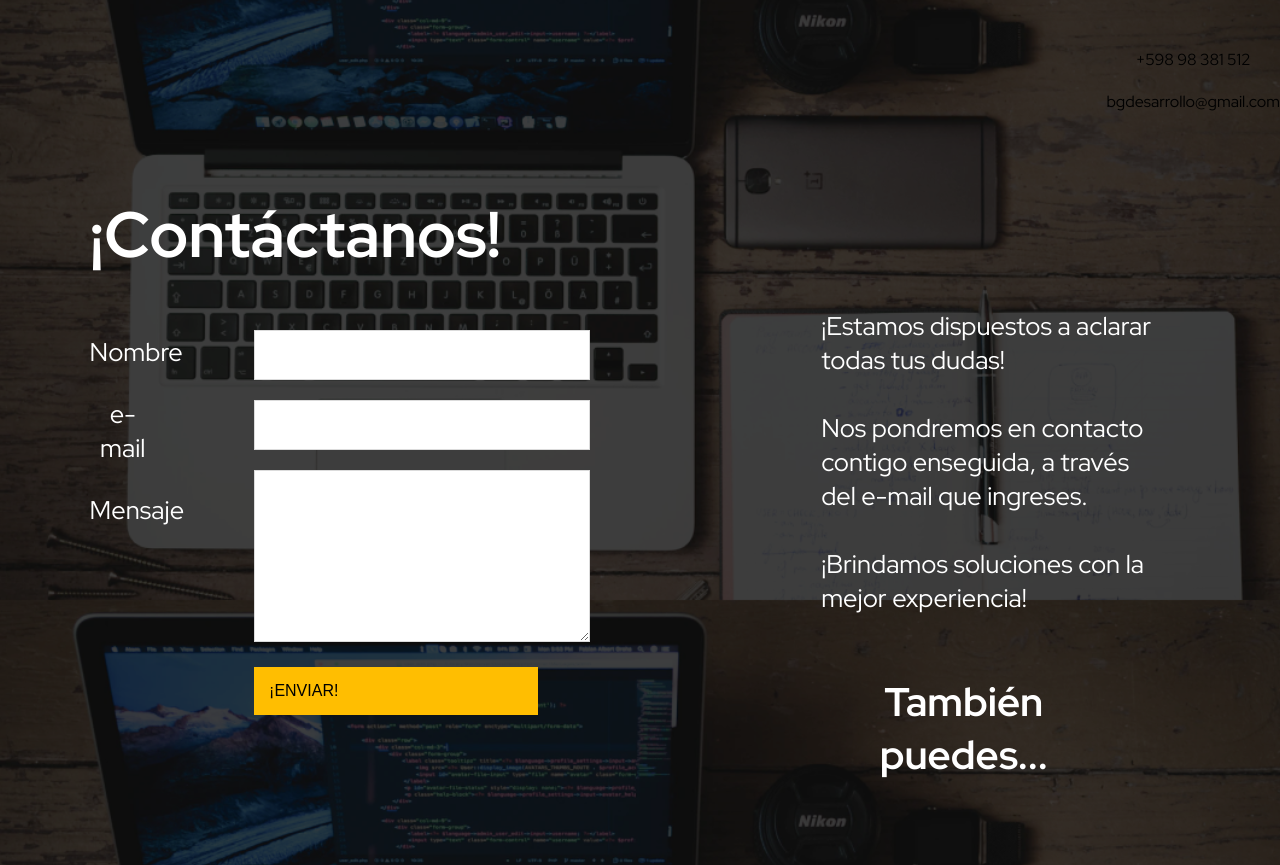
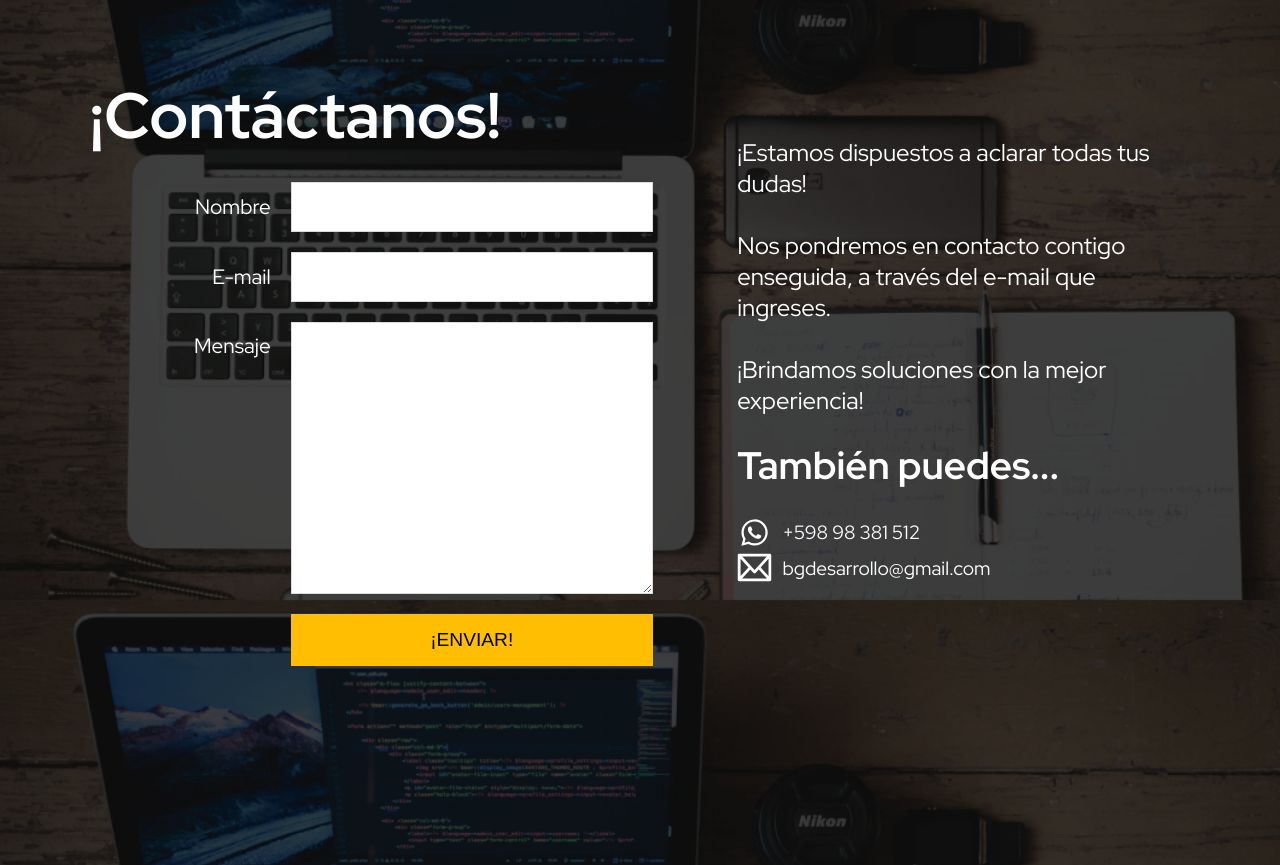
Before and after one commit to alepertu/bgd, a React (Create React App) app: page / in a window 1280 px wide. Shown: the part 4200-5065 px from the top of the page. Built offline with nearby package versions, Linux system fonts and the light colour scheme.

Commit message:
Estilo de contactanos e iconos

```diff
--- a/src/App.css
+++ b/src/App.css
@@ -6,3 +6,7 @@
   background-size: cover;
   font-family: 'Red Hat Display', sans-serif;
 }
+
+html {
+  font-size: 100%;
+}
--- a/src/Components/Contacto.jsx
+++ b/src/Components/Contacto.jsx
@@ -5,29 +5,15 @@ import mail from '../images/iconos/mail.svg';
 function Contacto() {
   return (
     <section id="contacto">
-      <div id='todoformulario'>
-      <h2>¡Contáctanos!</h2>
-      <div id='formulario'>
-      <div className="cosa">
-        <p>Nombre</p>
-        <p>e-mail</p>
-        <p>Mensaje</p>
-      </div>
-      <div className="container-form">
+      <div id="todoformulario">
+        <h2>¡Contáctanos!</h2>
         <form action="#" autocomplete="off">
-          <input
-            type="text"
-            name="nombre"
-            className="campo"
-            style={{ width: '314px', heigth: '1px' }}
-          />
-          <input
-            type="email"
-            name="email"
-            className="campo"
-            style={{ width: '314px', heigth: '1px' }}
-          />
-          <textarea name="mensaje"></textarea>
+          <label htmlFor="nombre">Nombre</label>
+          <input type="text" name="nombre" id="nombre" className="campo" />
+          <label htmlFor="email">E-mail</label>
+          <input type="email" name="email" id="email" className="campo" />
+          <label htmlFor="mensaje">Mensaje</label>
+          <textarea id="mensaje" name="mensaje"></textarea>
           <input
             type="submit"
             name="enviar"
@@ -36,35 +22,39 @@ function Contacto() {
           />
         </form>
       </div>
-
+      <div id="textoform">
+        <p>
+          ¡Estamos dispuestos a aclarar todas tus dudas!
+          <br />
+          <br />
+          Nos pondremos en contacto contigo enseguida, a través del e-mail que
+          ingreses.
+          <br />
+          <br />
+          ¡Brindamos soluciones con la mejor experiencia!
+        </p>
+        <h3>También puedes...</h3>
+        <div className="contactos">
+          <span>
+            <a
+              href="https://wa.me/59898381512"
+              target="_blank"
+              rel="noreferrer">
+              <img src={wpp} alt="Enviar Whatsapp" />
+            </a>
+            +598 98 381 512
+          </span>
+          <span>
+            <a
+              href="mailto:bgdesarrollo@gmail.com"
+              target="_blank"
+              rel="noreferrer">
+              <img src={mail} alt="Enviar Mail" />
+            </a>
+            bgdesarrollo@gmail.com
+          </span>
+        </div>
       </div>
-      </div>
-      <div id='textoform'>
-      <p>
-        ¡Estamos dispuestos a aclarar
-        <br />
-        todas tus dudas!
-        <br />
-        <br />
-        Nos pondremos en contacto
-        <br />
-        contigo enseguida, a través
-        <br />
-        del e-mail que ingreses.
-        <br />
-        <br />
-        ¡Brindamos soluciones con la
-        <br />
-         mejor experiencia!
-      </p>
-      <h3>También puedes...</h3>
-      </div>
-      <span>
-        +598 98 381 512
-        <br />
-        <br />
-        bgdesarrollo@gmail.com
-      </span>
     </section>
   );
 }
--- a/src/Components/Proyecto.jsx
+++ b/src/Components/Proyecto.jsx
@@ -4,7 +4,11 @@ import external from '../images/iconos/external.svg';
 function Proyecto({ img, nombre, descrip, link }) {
   return (
     <div class="borde">
-      <img src={img} alt="Captura de pantalla del proyecto" />
+      <img
+        className="captura"
+        src={img}
+        alt="Captura de pantalla del proyecto"
+      />
       <h2>
         {nombre}{' '}
         <a href={link} target="_blank" rel="noreferrer">
--- a/src/Components/css/estilo-contactanosb1.css
+++ b/src/Components/css/estilo-contactanosb1.css
@@ -1,68 +1,100 @@
 #contacto{
     margin-left: 7%;
-    display: flex;
+    display: grid;
     padding-top: 88px;
+    grid-template-columns: 1fr 1fr;
+    width: 88%;
 }
 
-.container-form{
+#todoformulario h2 {
+    margin: 1.5rem auto;
+}
+
+#todoformulario form {
+    display: grid;
+    grid-template: repeat(4, auto) / 1fr 2fr;
+    padding-bottom: 300px;
     width: 100%;
-    max-width: 150px;
-    margin-left: 70px;
+    color: white;
+    font-size: 1.3rem;
+    grid-gap: 20px;
+}
 
-}
-.container-form form .campo, textarea{
-    width: 100%;
+#todoformulario form .campo, textarea{
     padding: 15px 10px;
     font-size: 16px;
     border: 1px solid #dbdbdb;
-    margin-bottom: 20px;
     outline: 0px;
 }
-.container-form form textarea{
-    min-width: 314px;
-    min-height: 140px;
-    max-height: 150px;
+
+#todoformulario form textarea {
+    height: 15rem;
 }
-.container-form .btn-enviar{
+
+#todoformulario form label {
+    align-self: center;
+    justify-self: end;
+}
+
+#todoformulario form label[for='mensaje'] {
+    align-self: start;
+    margin-top: 10px;
+}
+
+#todoformulario .btn-enviar{
     padding: 15px;
-    font-size: 16px;
+    font-size: 1.2rem;
     border: none;
     outline: 0px;
     background: #FFBE01;
     color: black;
     cursor: pointer;
-    padding-right: 200px;
+    grid-column: 2 / 3;
+    text-align: center;
 }
-h1 {
-	color: white;
+
+#textoform {
+    display: flex;
+    flex-direction: column;
+    padding-left: 15%;
+    padding-top: 5.5rem;
 }
-p{
-	color: white;
-}
-body{
-	background: black
-}
-.cosa p{
-    margin-top: 5px;
-    margin-bottom: 28px;
-}
-.cosas{
-    padding-bottom: 22px;
-}
-#formulario{
-    display: flex;
-    padding-bottom: 300px;
-}
-#todoformulario{
-    padding-top: 90px;
-}
+
 #textoform p{
     justify-content: center right;
-    margin-top: 260px;
-    margin-left: 320px;
     text-align: left;
+    margin: 0;
+    font-size: 1.5rem;
+    width: 90%;
 }
 #textoform h3{
-    font-size: 40px;
-    margin-left: 320px;
+    font-size: 2.4rem;
+    text-align: left;
+    margin: 1.5rem 0;
 }
+
+.contactos {
+    display: flex;
+    flex-direction: column;
+    align-items: flex-start;
+}
+
+.contactos span {
+    width: 100%;
+    color: white;
+    font-size: 1.2rem;
+    display: flex;
+    align-items: center;
+}
+
+.contactos a {
+    display: flex;
+    align-items: center;
+    justify-content: center;
+    margin-right: 10px;
+    height: 2.2rem;
+}
+
+.contactos img {
+    height: 100%;
+}
--- a/src/Components/css/estiloproyectosb1.css
+++ b/src/Components/css/estiloproyectosb1.css
@@ -6,7 +6,7 @@
 	flex-direction: column;
 }
 
-.borde img{
+.borde .captura {
 	width: 100%;
 }
 
```
